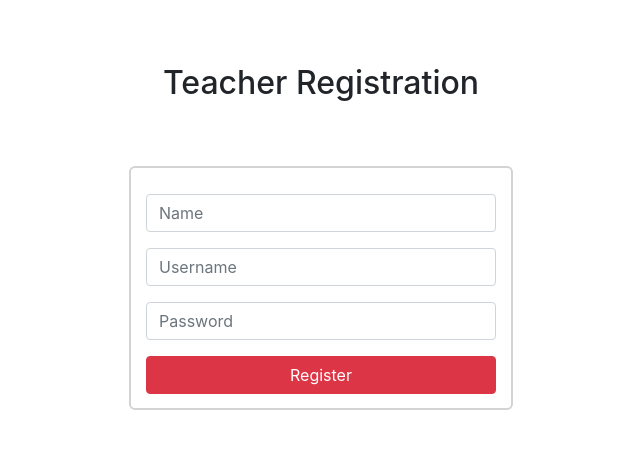
After one commit to MattDerka/CPSC471-Atten-done, a PHP site: page /teacherReg.php in a window 1280 px wide. The commit adds this page. Shown: the top 449 px of the page, without its empty margins (319-959 px from the left). Run offline with PHP 8.4, Linux system fonts and the light colour scheme.

Commit message:
updated db and all register pages working

```diff
--- a/selection.php
+++ b/selection.php
@@ -13,7 +13,7 @@
    </h2>
    <div class="container selection-page-container bg-dark">
        <input type="button" class="btn btn-danger select-btn" onclick="location.href='studentReg.php';" value="Student" />
-       <input type="button" class="btn btn-success select-btn" onclick="location.href='teacherReg.html';" value="Teacher" />
+       <input type="button" class="btn btn-success select-btn" onclick="location.href='teacherReg.php';" value="Teacher" />
        <input type="button" class="btn btn-info select-btn" onclick="location.href='parentReg.html';" value="Parent" />
        <input type="button" class="btn btn-warning select-btn" onclick="location.href='schoolReg.html';" value="School" />
    </div>
--- /dev/null
+++ b/teacherReg.php
@@ -0,0 +1,51 @@
+<?php
+include("config.php");
+//include("session.php");
+session_start();
+
+
+if(isset($_POST['submit'])){
+  $sql = "INSERT INTO teacher (Name, Password, Username) VALUES ('". $_POST["name"]."', '". $_POST["password"]."', '". $_POST["username"]."')";
+
+
+if(!mysqli_query($db, $sql))
+{
+  die('Error: ' . mysqli_error($db));
+}
+else {
+  echo "teacher added";
+  header("location: index.php");
+}
+}
+?>
+
+<!DOCTYPE html>
+<html lang="en" dir="ltr">
+  <head>
+    <meta charset="utf-8">
+    <title></title>
+    <link rel="stylesheet" href="App.css">
+    <link rel="stylesheet" href="https://maxcdn.bootstrapcdn.com/bootstrap/4.0.0/css/bootstrap.min.css" integrity="sha384-Gn5384xqQ1aoWXA+058RXPxPg6fy4IWvTNh0E263XmFcJlSAwiGgFAW/dAiS6JXm" crossorigin="anonymous">
+  </head>
+  <body>
+    <div class="App">
+    <h2 class="welcome-header">
+        Teacher Registration
+    </h2>
+    <div class="container login-container">
+        <form action="teacherReg.php" method="post">
+    <div class="form-group">
+      <input type="text" name="name" class="form-control" id="exampleInputName1" aria-describedby="emailHelp" placeholder="Name"></input>
+    </div>
+    <div class="form-group">
+      <input type="text" name="username" class="form-control" id="exampleInputUserName1" aria-describedby="emailHelp" placeholder="Username"></input>
+    </div>
+    <div class="form-group">
+    <input type="password" name="password" class="form-control" id="exampleInputPassword1"  placeholder="Password"></input>
+    </div>
+    <button type="submit" name="submit" class="btn btn-danger register-btn" >Register</button>
+    </form>
+    </div>
+    </div>
+  </body>
+</html>
```
Also changed, not shown: attendone-database-ID-changed-to-int.sql (+9 -2 lines), teacherReg.html (deleted, +0 -33 lines).
